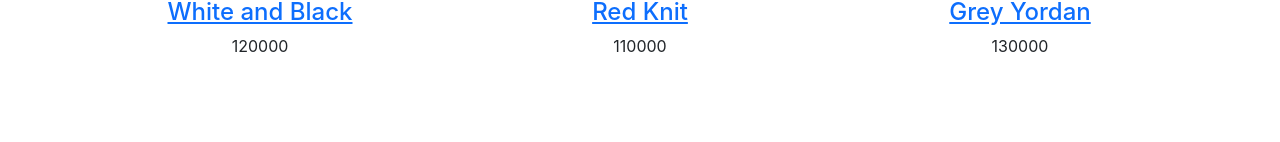
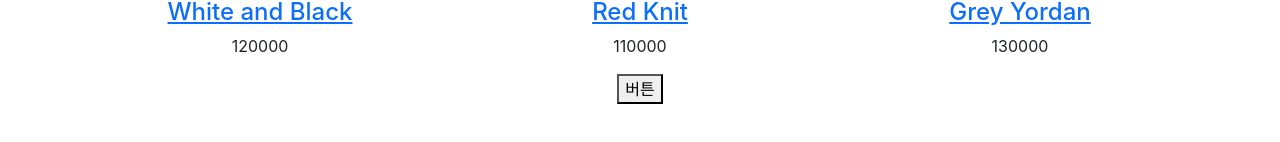
Before and after one commit to sipinto/React-study, a React (Create React App) app: page / in a window 1280 px wide. Shown: the part 596-738 px from the top of the page. Built offline with nearby package versions, Linux system fonts and the light colour scheme.

Commit message:
11 course complete ajax(axios) get/post request

```diff
--- a/package.json
+++ b/package.json
@@ -6,6 +6,7 @@
     "@testing-library/jest-dom": "^5.17.0",
     "@testing-library/react": "^13.4.0",
     "@testing-library/user-event": "^13.5.0",
+    "axios": "^1.5.1",
     "bootstrap": "^5.3.2",
     "react": "^18.2.0",
     "react-bootstrap": "^2.9.0",
--- a/src/App.js
+++ b/src/App.js
@@ -17,10 +17,12 @@ import { useState } from 'react';
 // router
 import { Routes, Route, Link, useNavigate, Outlet } from 'react-router-dom';
 
+// axios
+import axios from 'axios';
 
 
 function App() {
-  let [shoes] = useState(data);
+  let [shoes, setShoes] = useState(data);
 
   return (
     <div className="App">
@@ -53,6 +55,20 @@ function App() {
                         }
                       </div>
                 </div>
+                <button onClick={()=>{
+                  axios.get('https://codingapple1.github.io/shop/data2.json')
+                  .then((result)=>{
+                    console.log(result.data);
+                    let copy = [...shoes];
+                    let combi = copy.concat(result.data);
+                    // copy.unshift(result.data);
+                    console.log(combi);
+                    setShoes(combi);
+                  })
+                  .catch(()=>{
+                    console.log('실패했음 ㅅㄱ')
+                  });
+                }}>버튼</button>
               </div>
             } />
 
```
Also changed, not shown: 1 other file (tests, documents, lock files or other folders).
